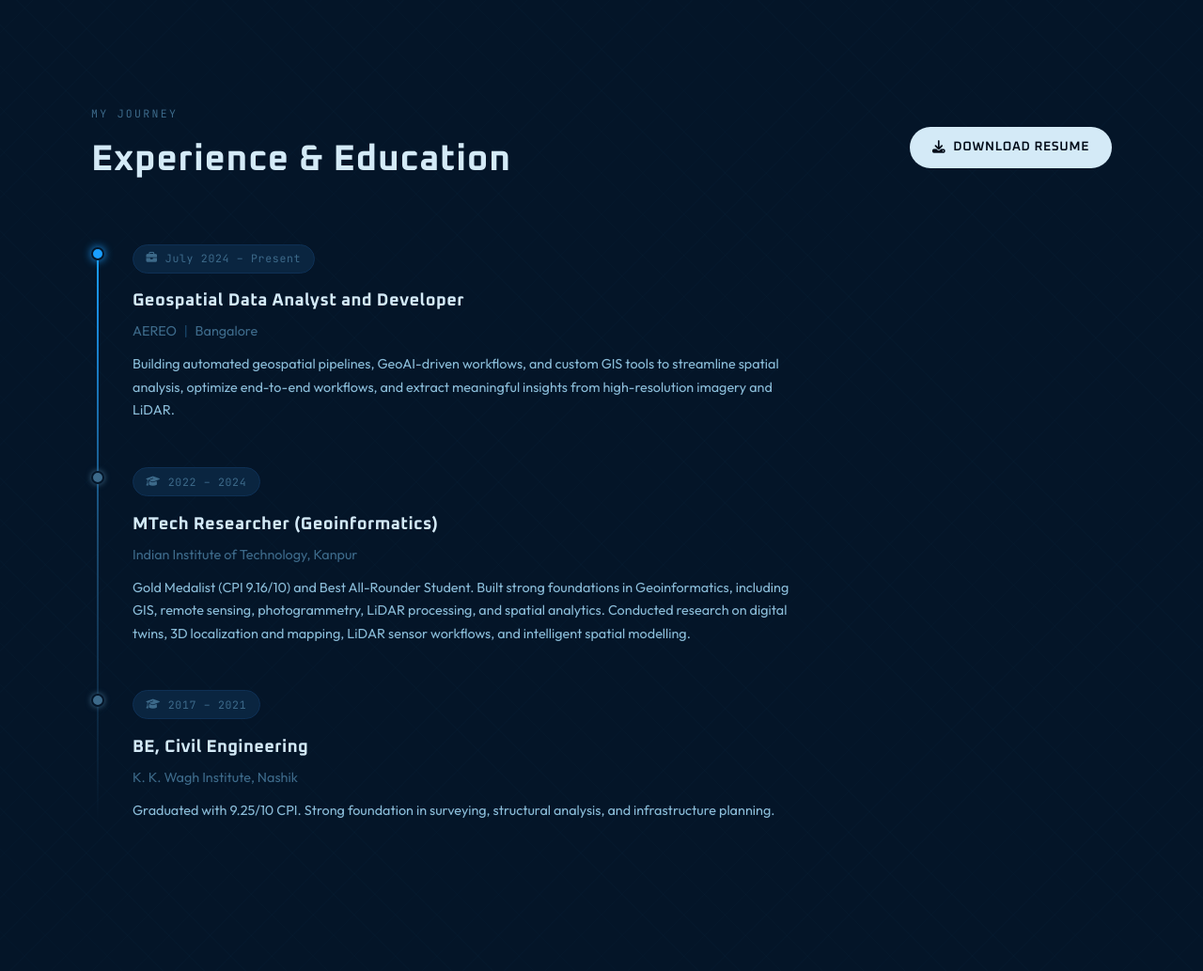
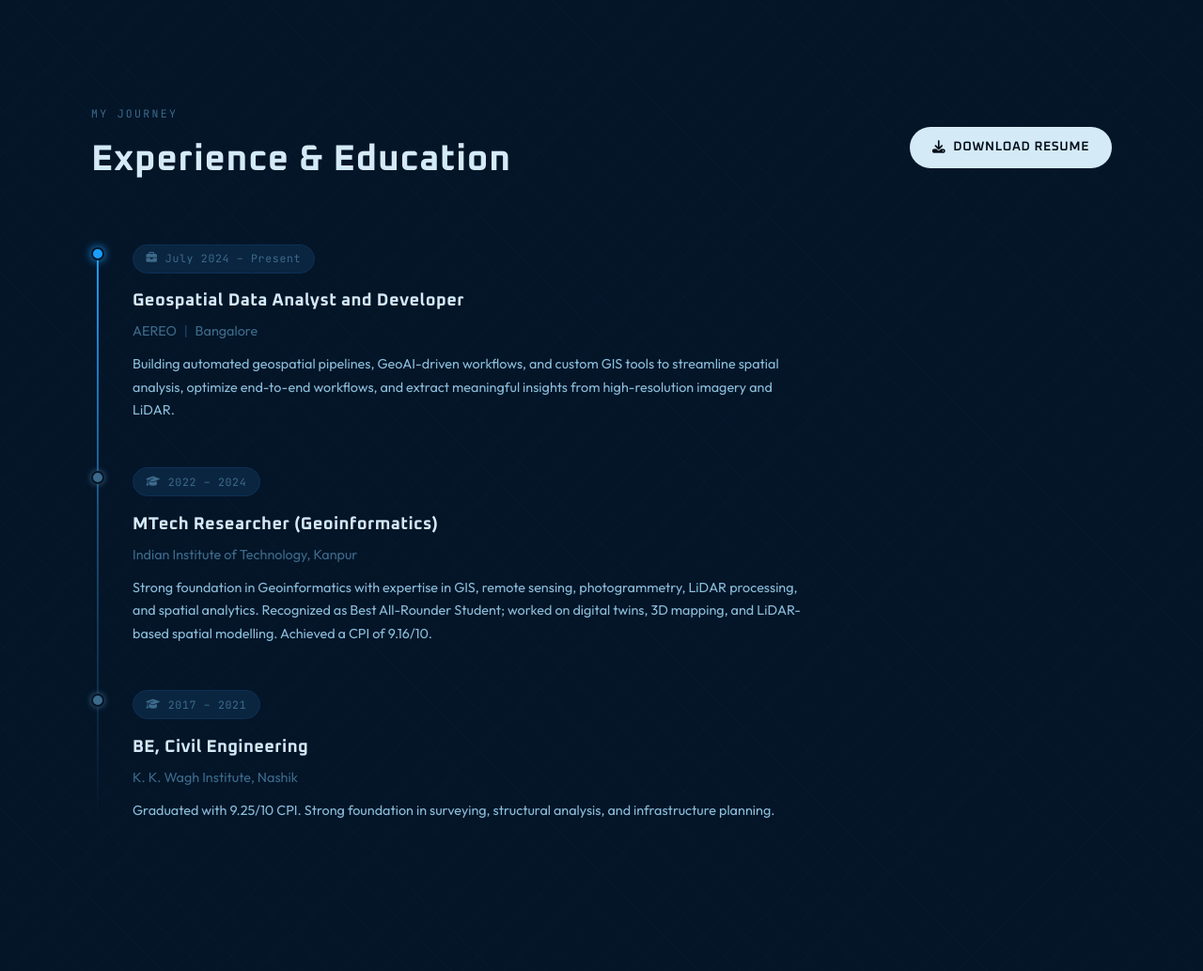
Before and after one commit to mansikoshti30/django_portfolio, a Django app: page / in a window 1280 px wide. Shown: the part 1553-2586 px from the top of the page at 94% size. Run offline with Django 5.2, Linux system fonts and the light colour scheme; data comes from the database, SQL or seed files in the repository.

Commit message:
update description

```diff
--- a/templates/core/home.html
+++ b/templates/core/home.html
@@ -136,7 +136,7 @@
                     </span>
                     <h3 class="timeline-role">MTech Researcher (Geoinformatics)</h3>
                     <p class="timeline-org">Indian Institute of Technology, Kanpur</p>
-                    <p class="timeline-desc">Gold Medalist (CPI 9.16/10) and Best All-Rounder Student. Built strong foundations in Geoinformatics, including GIS, remote sensing, photogrammetry, LiDAR processing, and spatial analytics. Conducted research on digital twins, 3D localization and mapping, LiDAR sensor workflows, and intelligent spatial modelling.</p>
+                    <p class="timeline-desc">Strong foundation in Geoinformatics with expertise in GIS, remote sensing, photogrammetry, LiDAR processing, and spatial analytics. Recognized as Best All-Rounder Student; worked on digital twins, 3D mapping, and LiDAR-based spatial modelling. Achieved a CPI of 9.16/10.</p>
                 </div>
             </div>
 
```
